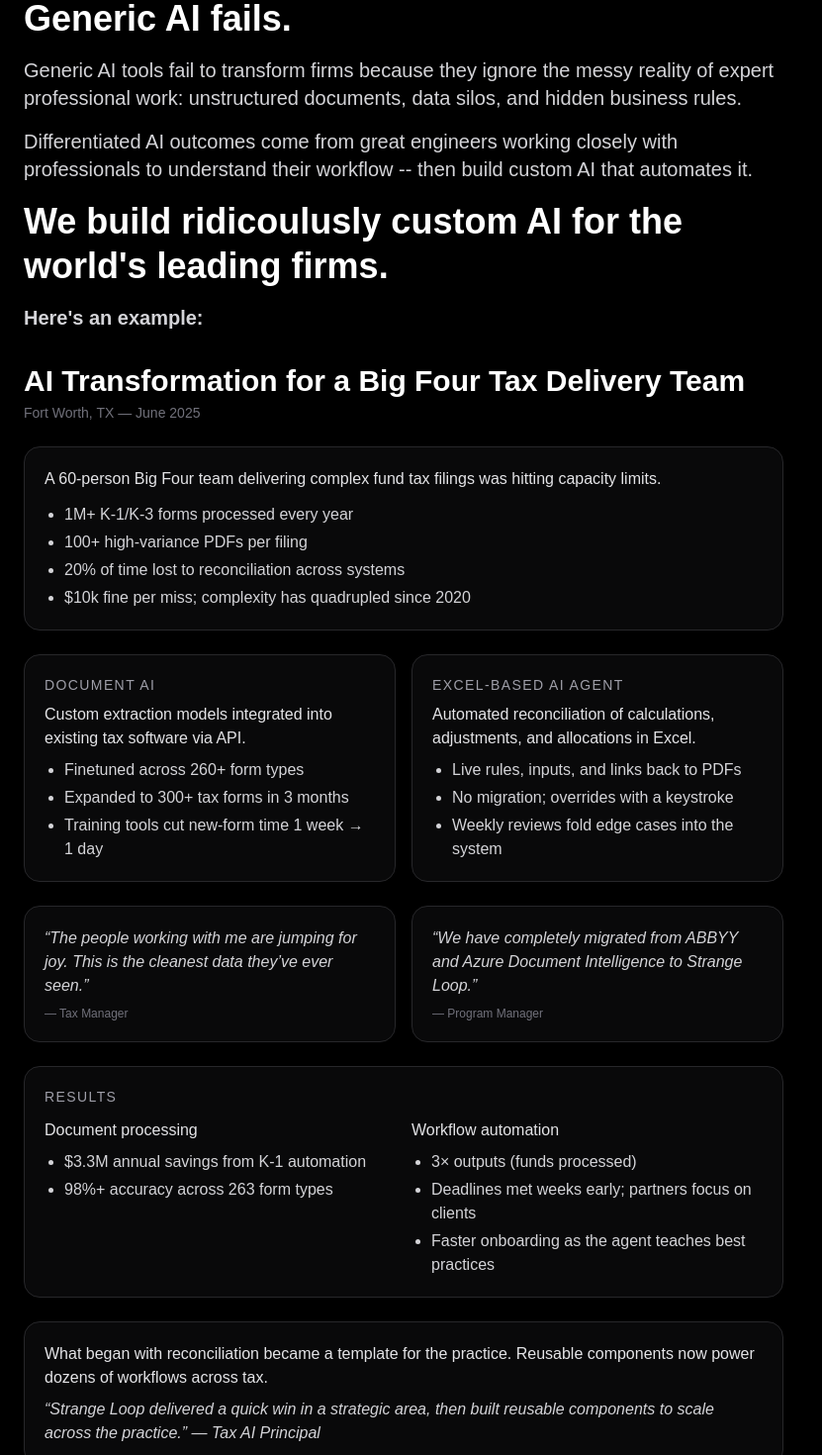
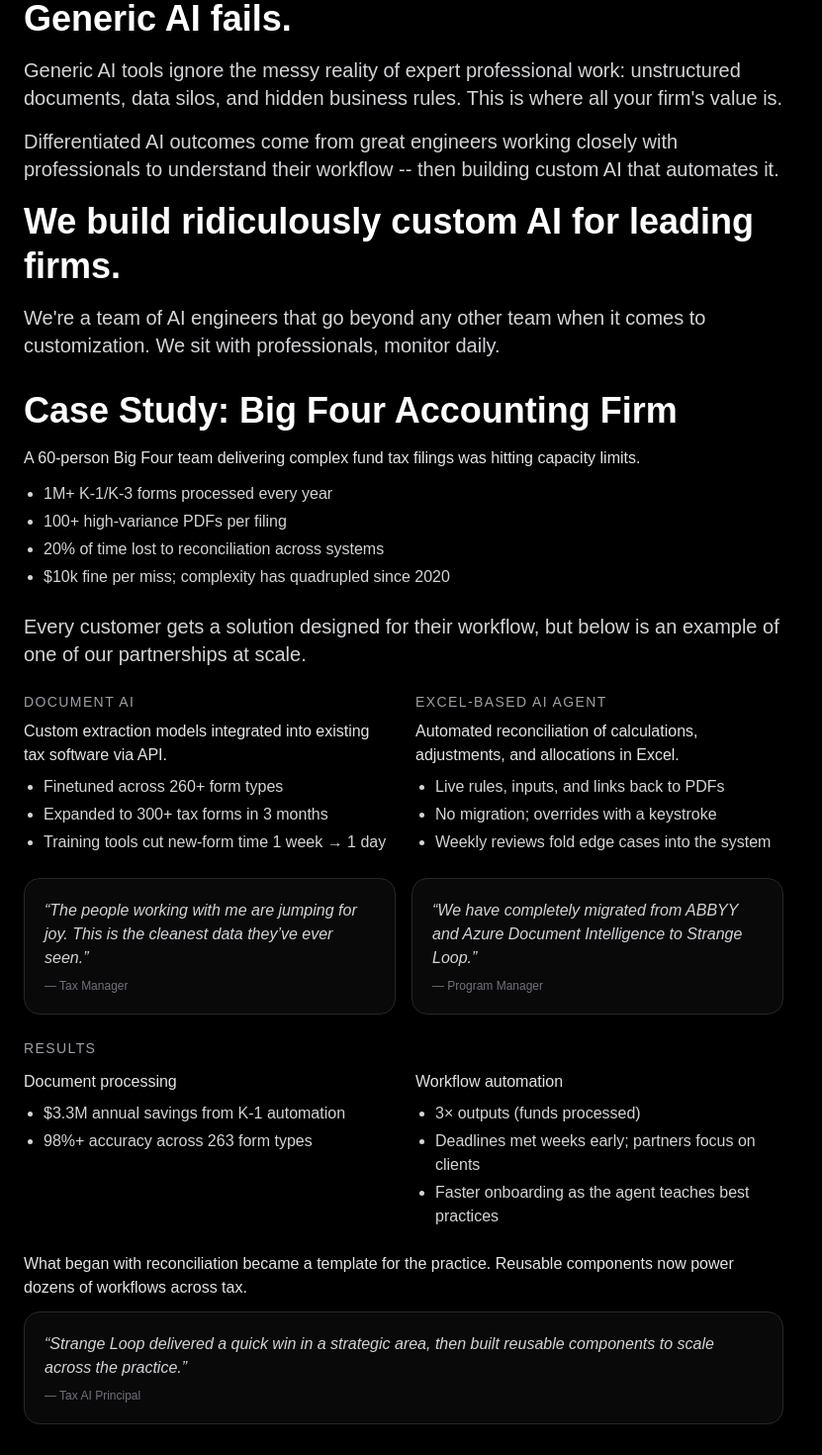
Before and after one commit to rickbhardwaj/strange-loop-manifesto, a Next.js app: page / in a window 1280 px wide. Shown: the part 100-1570 px from the top of the page at 99% size, without its empty margins (0-831 px from the left). Built offline with nearby package versions, Linux system fonts and the light colour scheme.

Commit message:
Make case study read like a manifesto: remove boxes except quotes; use plain text, headings, and lists

```diff
--- a/src/app/page.tsx
+++ b/src/app/page.tsx
@@ -11,49 +11,37 @@ export default function ManifestoSite() {
               Generic AI fails.
             </h1>
             <p className="text-lg md:text-xl text-zinc-300">
-              Generic AI tools fail to transform firms because they ignore the messy reality of expert professional work: unstructured documents, data silos, and hidden business rules.
+              Generic AI tools ignore the messy reality of expert professional work: unstructured documents, data silos, and hidden business rules. This is where all your firm's value is.
             </p>
             <p className="text-lg md:text-xl text-zinc-300">
-              Differentiated AI outcomes come from great engineers working closely with professionals to understand their workflow -- then build custom AI that automates it.
+              Differentiated AI outcomes come from great engineers working closely with professionals to understand their workflow -- then building custom AI that automates it.
             </p>
             <h1 className="text-4xl md:text-4xl font-semibold leading-tight">
-              We build ridicoulusly custom AI for the world's leading firms.
+              We build ridiculously custom AI for leading firms.
             </h1>
-            <p className="text-lg md:text-xl text-zinc-300 font-bold">
-              Here's an example:
+            <p className="text-lg md:text-xl text-zinc-300">
+              We're a team of AI engineers that go beyond any other team when it comes to customization. We sit with professionals, monitor daily.
             </p>
-
-            {/* <p className="text-lg md:text-xl text-zinc-300 font-bold">
-              - Tripled the capacity of the leading asset management team
-            </p>
-            <p className="text-lg md:text-xl text-zinc-300 font-bold">
-              - Processed over 1 million tax returns for a top global tax firm.
-            </p>
-            <p className="text-lg md:text-xl text-zinc-300 font-bold">
-              - Fully replaced a PE-backed wealth management firm's BPO spend with AI
-            </p> */}
             <div className="mt-8">
-              {/* <h2 className="text-xl md:text-4xl font-semibold">Here's an example.</h2> */}
+              <h2 className="text-xl md:text-4xl font-semibold">Case Study: Big Four Accounting Firm</h2>
               <div className="mt-4 space-y-6">
-                <div>
-                  <h3 className="text-2xl md:text-3xl font-semibold">AI Transformation for a Big Four Tax Delivery Team</h3>
-                  <p className="text-sm text-zinc-500 mt-1">Fort Worth, TX — June 2025</p>
-                </div>
-
                 {/* Intro / Context */}
-                <div className="rounded-2xl border border-zinc-800 bg-zinc-900/40 p-5">
+                <div className="space-y-3">
                   <p className="text-zinc-200">A 60‑person Big Four team delivering complex fund tax filings was hitting capacity limits.</p>
-                  <ul className="mt-3 text-zinc-300 space-y-1 list-disc pl-5">
+                  <ul className="text-zinc-300 space-y-1 list-disc pl-5">
                     <li>1M+ K‑1/K‑3 forms processed every year</li>
                     <li>100+ high‑variance PDFs per filing</li>
                     <li>20% of time lost to reconciliation across systems</li>
                     <li>$10k fine per miss; complexity has quadrupled since 2020</li>
                   </ul>
                 </div>
+            <p className="text-lg md:text-xl text-zinc-300">
+              Every customer gets a solution designed for their workflow, but below is an example of one of our partnerships at scale.
+            </p>
 
                 {/* Approach */}
-                <div className="grid gap-4 md:grid-cols-2">
-                  <div className="rounded-2xl border border-zinc-800 bg-zinc-900/40 p-5">
+                <div className="grid gap-6 md:grid-cols-2">
+                  <div>
                     <div className="text-sm uppercase tracking-widest text-zinc-400">Document AI</div>
                     <p className="mt-2 text-zinc-200">Custom extraction models integrated into existing tax software via API.</p>
                     <ul className="mt-2 text-zinc-300 space-y-1 list-disc pl-5">
@@ -62,7 +50,7 @@ export default function ManifestoSite() {
                       <li>Training tools cut new‑form time 1 week → 1 day</li>
                     </ul>
                   </div>
-                  <div className="rounded-2xl border border-zinc-800 bg-zinc-900/40 p-5">
+                  <div>
                     <div className="text-sm uppercase tracking-widest text-zinc-400">Excel‑based AI Agent</div>
                     <p className="mt-2 text-zinc-200">Automated reconciliation of calculations, adjustments, and allocations in Excel.</p>
                     <ul className="mt-2 text-zinc-300 space-y-1 list-disc pl-5">
@@ -86,9 +74,9 @@ export default function ManifestoSite() {
                 </div>
 
                 {/* Results */}
-                <div className="rounded-2xl border border-zinc-800 bg-zinc-900/40 p-5">
+                <div>
                   <div className="text-sm uppercase tracking-widest text-zinc-400">Results</div>
-                  <div className="mt-3 grid gap-4 md:grid-cols-2">
+                  <div className="mt-3 grid gap-6 md:grid-cols-2">
                     <div>
                       <div className="font-medium text-zinc-200">Document processing</div>
                       <ul className="mt-2 text-zinc-300 space-y-1 list-disc pl-5">
@@ -108,9 +96,12 @@ export default function ManifestoSite() {
                 </div>
 
                 {/* Expansion */}
-                <div className="rounded-2xl border border-zinc-800 bg-zinc-900/40 p-5">
+                <div className="space-y-3">
                   <p className="text-zinc-200">What began with reconciliation became a template for the practice. Reusable components now power dozens of workflows across tax.</p>
-                  <p className="mt-2 text-zinc-300 italic">“Strange Loop delivered a quick win in a strategic area, then built reusable components to scale across the practice.” — Tax AI Principal</p>
+                  <blockquote className="rounded-2xl border border-zinc-800 bg-zinc-900/40 p-5 text-zinc-300 italic">
+                    “Strange Loop delivered a quick win in a strategic area, then built reusable components to scale across the practice.”
+                    <div className="mt-2 not-italic text-xs text-zinc-500">— Tax AI Principal</div>
+                  </blockquote>
                 </div>
               </div>
             </div>
```
